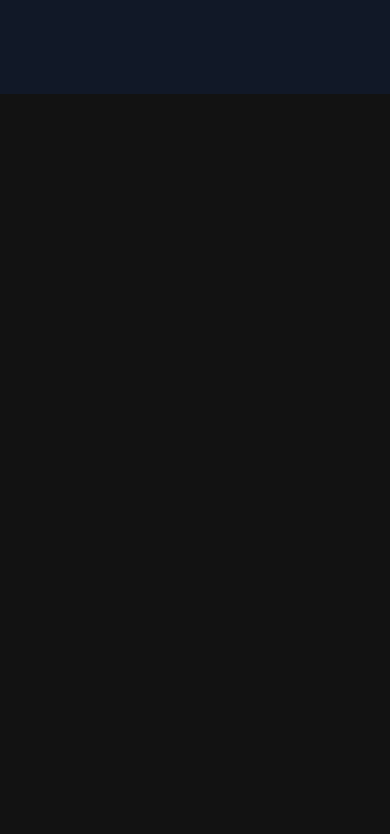
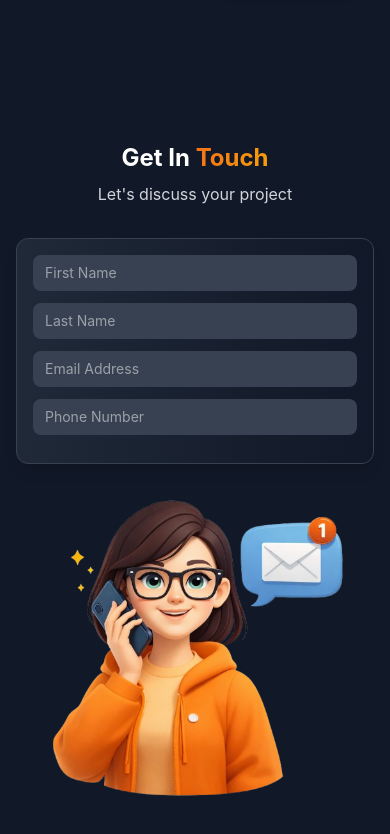
Before and after one commit to SmileCat42/SmileCat42.github.io, a React (Vite) app: page / in a window 390 px wide. Shown: the part 6354-7188 px from the top of the page. Before the commit the page ends 6448 px from the top, so only its background shows below. Built offline with nearby package versions, Linux system fonts and the light colour scheme.

Commit message:
contact part almost there

```diff
--- a/src/App.jsx
+++ b/src/App.jsx
@@ -6,6 +6,7 @@
 import About from './component/About'
 import Skills from './component/Skills';
 import Projects from './component/Projects';
+import Contact from './component/Contact';
 
 function App() {
   const [darkMode, setDarkMode] = useState(true)
@@ -40,6 +41,7 @@
       <About darkMode={darkMode} />
       <Skills darkMode={darkMode} />
       <Projects darkMode={darkMode} />
+      <Contact darkMode={darkMode} />
     </div>
   )
 }
--- /dev/null
+++ b/src/component/Contact.jsx
@@ -0,0 +1,121 @@
+import contactImg from '../assets/contact.png'
+
+export const Contact = ({ darkMode }) => {
+  return (
+    <section
+    id = "contact"
+    style={{
+        backgroundColor: darkMode ? '#111827' : '#f9fafb'
+    }}
+    className="py-12 sm:py-16 md:py-20 lg:py-24 overflow-hidden">
+        <div className="container mx-auto px-4 sm:px-6 lg:px-8">
+            <div className="text-center mb-8 sm:mb-10 md:mb-12"
+            data-aos='fade-up'>
+                <h2
+                className="text-2xl sm:text-3xl md:text-4xl font-bold
+                mb-2 sm:mb-3"
+                style={{
+                    color: darkMode ? 'white' : '#1f2937'
+                }}>
+                    Get In <span
+                    style={{
+            background: 'linear-gradient(to right, #f97316, #f59e0b)',
+            WebkitBackgroundClip: 'text',
+            backgroundClip: 'text',
+            color: 'transparent'
+                    }}>
+                        Touch
+                    </span>
+                </h2>
+                <p
+                className="text-base sm:text-lg md:text-xl"
+                style={{
+                    color: darkMode ? '#d1d5db' : '#6b7280'
+                }}>
+                    Let's discuss your project
+                </p>
+            </div>
+            <div className="grid grid-cols-1 lg:grid-cols-2 gap-6
+            sm:gap-8 md:gap-10 items-center">
+                <div className="flex justify-center order-2 lg:order-1"
+                data-aos='fade-right'>
+                    <img src={contactImg} alt="Contact"
+                    className='w-full max-w-xs sm:max-w-sm lg:max-w-md
+                    h-auto object-contain'/>
+                </div>
+                <form
+                style={{
+                    background: darkMode
+                ? 'linear-gradient(to right, #1f2937, #111827)'
+                : 'linear-gradient(to right, #ffffff, #f9fafb)',
+                    borderColor: darkMode ? '#374151' : '#e5e7eb'
+                }}
+                className='rounded-xl p-4 sm:p-5 md:p-6 lg:p-8 border
+                shadow-lg order-1 lg:order-2'
+                data-aos='fade-left'>
+                    <div className='grid grid-cols-1 sm:grid-cols-2 gap-3
+                    sm:gap-4 mb-3 sm:mb-4'>
+                        <input
+                        type="text"
+                        placeholder='First Name'
+                        style={{
+                            backgroundColor: darkMode ? '#374151' : '#faede3',
+                            borderColor : darkMode ? '#4b5563' : '#d1d5db',
+                            color: darkMode ? 'white' : '#1f2937'
+                        }}
+                        className='w-full px-3 sm:px-4 py-2 sm:py-3
+                        rounded-lg text-sm sm:text-base
+                        focus:border-yellow-500 focus:ring-2
+                        focus:ring-yellow-500/20 transition-all'
+                        required/>
+
+                        <input
+                        type="text"
+                        placeholder='Last Name'
+                        style={{
+                            backgroundColor: darkMode ? '#374151' : '#faede3',
+                            borderColor : darkMode ? '#4b5563' : '#d1d5db',
+                            color: darkMode ? 'white' : '#1f2937'
+                        }}
+                        className='w-full px-3 sm:px-4 py-2 sm:py-3
+                        rounded-lg text-sm sm:text-base
+                        focus:border-yellow-500 focus:ring-2
+                        focus:ring-yellow-500/20 transition-all'
+                        required/>
+
+                        <input
+                        type="email"
+                        placeholder='Email Address'
+                        style={{
+                            backgroundColor: darkMode ? '#374151' : '#faede3',
+                            borderColor : darkMode ? '#4b5563' : '#d1d5db',
+                            color: darkMode ? 'white' : '#1f2937'
+                        }}
+                        className='w-full px-3 sm:px-4 py-2 sm:py-3
+                        rounded-lg text-sm sm:text-base
+                        focus:border-yellow-500 focus:ring-2
+                        focus:ring-yellow-500/20 transition-all'
+                        required/>
+
+                        <input
+                        type="tel"
+                        placeholder='Phone Number'
+                        style={{
+                            backgroundColor: darkMode ? '#374151' : '#faede3',
+                            borderColor : darkMode ? '#4b5563' : '#d1d5db',
+                            color: darkMode ? 'white' : '#1f2937'
+                        }}
+                        className='w-full px-3 sm:px-4 py-2 sm:py-3
+                        rounded-lg text-sm sm:text-base
+                        focus:border-yellow-500 focus:ring-2
+                        focus:ring-yellow-500/20 transition-all'
+                        required/>
+
+                    </div>
+                </form>
+            </div>
+        </div>
+    </section>
+  )
+}
+export default Contact
--- a/src/component/Projects.jsx
+++ b/src/component/Projects.jsx
@@ -163,7 +163,7 @@
                                             color: darkMode ? 'white' : '#374151'
                                         }}
                         className='inline-flex items-center gap-2 px-7 py-4 text-white text-sm rounded-full ml-4 font-semibold
-                        hover:scale-110 duration-300 font-white'
+                        hover:scale-110 duration-300 font-white shadow-md hover:shadow-gray-300/50 '
                         data-aos='zoom-in'
                         data-aos-delay='400'>
                         <span>Growth Journey<br/>
```
